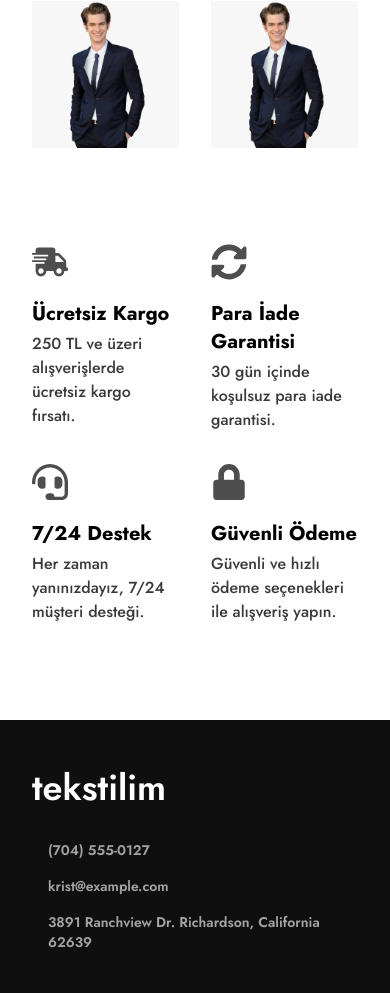
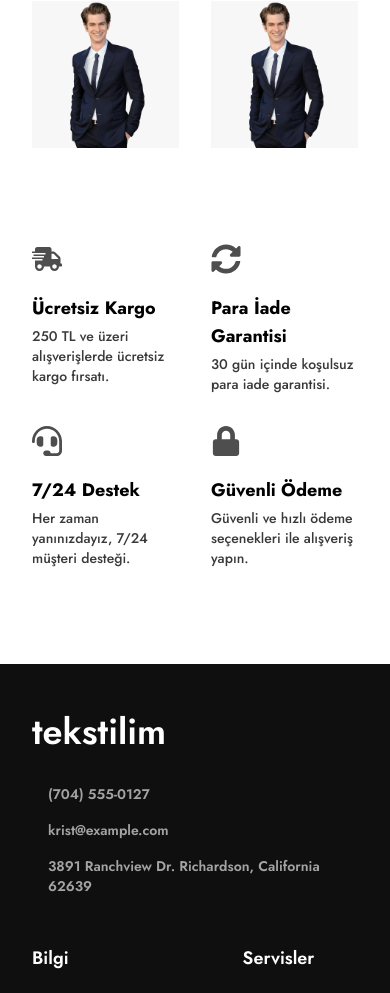
Before and after one commit to yusuf-ad/tekstilim, a Next.js app in the folder frontend/: page / in a window 390 px wide. Shown: the part 3241-4234 px from the top of the page. Built offline with nearby package versions, Linux system fonts and the light colour scheme.

Commit message:
SiteBenefitsi responsive yaptım

```diff
--- a/frontend/components/SiteBenefits.tsx
+++ b/frontend/components/SiteBenefits.tsx
@@ -25,23 +25,25 @@ const benefits = [
 
 function SiteBenefits() {
   return (
-    <div className="custom-container mb-12 px-8 py-12">
+    <section className="custom-container mb-12 px-8 py-12">
       <div className="grid grid-cols-2 gap-8 lg:grid-cols-4">
         {benefits.map((benefit) => (
           <div key={benefit.title}>
-            <p className="mb-5 text-4xl text-primary-500">{benefit.icon}</p>
+            <p className="mb-5 text-3xl md:text-4xl text-primary-500">
+              {benefit.icon}
+            </p>
 
-            <h4 className="mb-1 text-xl font-bold text-primary-900">
+            <h4 className="mb-1 text-lg md:text-xl font-bold text-primary-900">
               {benefit.title}
             </h4>
 
-            <p className="font-medium text-primary-600">
+            <p className="font-medium md:text-base text-sm text-primary-600">
               {benefit.description}
             </p>
           </div>
         ))}
       </div>
-    </div>
+    </section>
   );
 }
 
```
